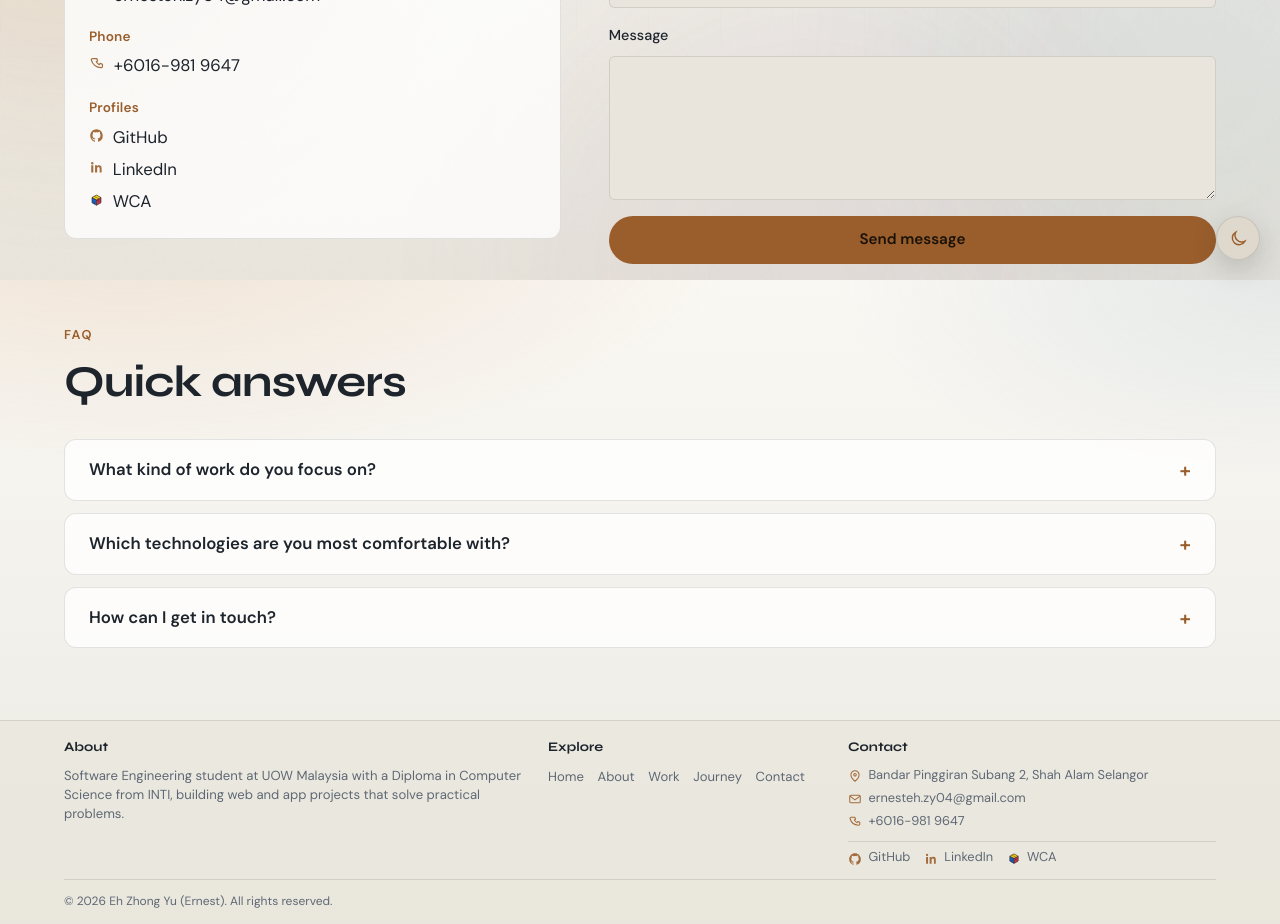
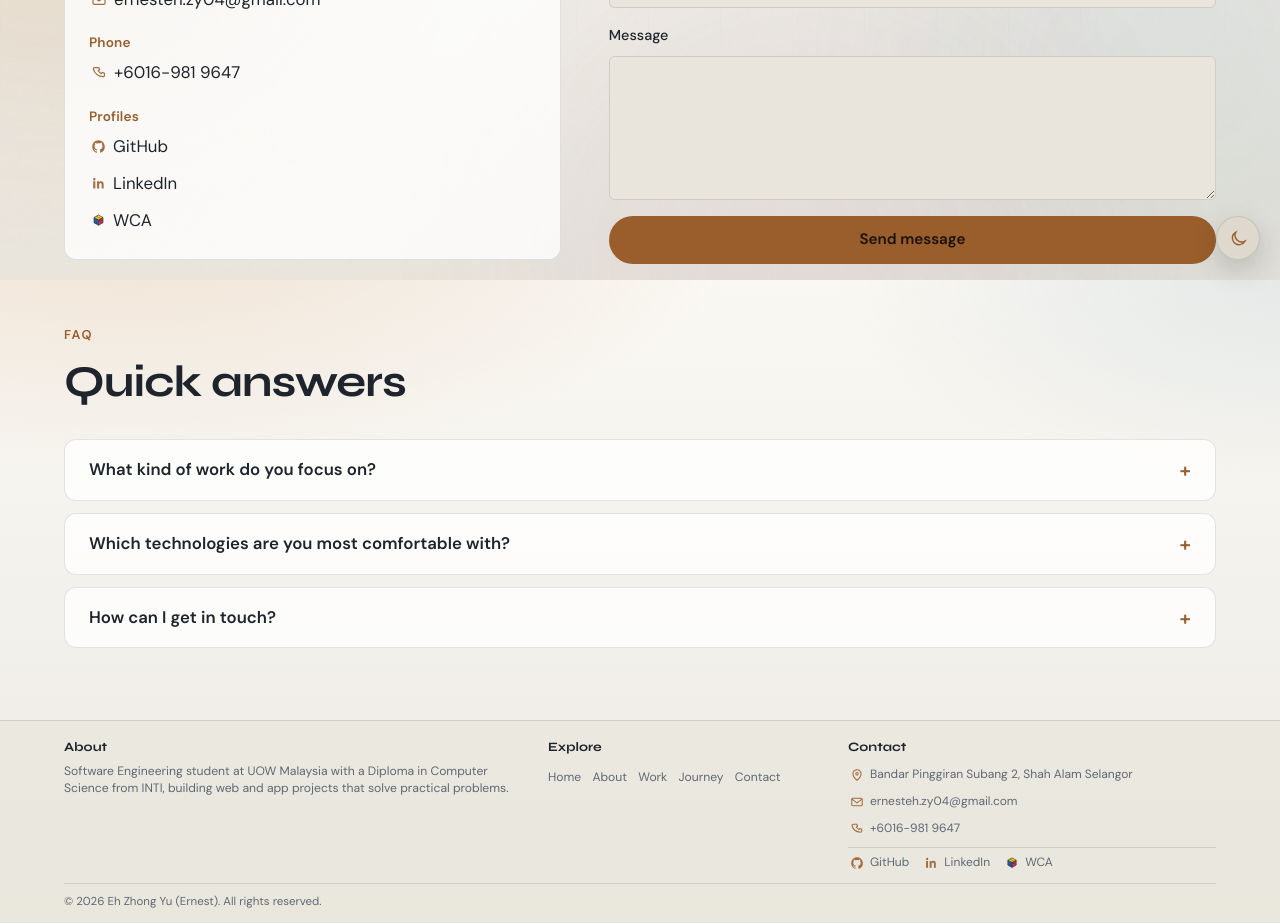
Before and after one commit to ErnestEZY/Multipage-Website-Personal-Portfolio, a React (Vite) app: page /contact in a window 1280 px wide. Shown: the part 520-1444 px from the top of the page. Built offline with nearby package versions, Linux system fonts and the light colour scheme.

Commit message:
Adjust footer touch targets for accessibility

```diff
--- a/src/styles/global.css
+++ b/src/styles/global.css
@@ -713,36 +713,41 @@ button {
   margin-top: auto;
   border-top: 1px solid var(--border);
   background: var(--footer-bg);
-  padding-block: var(--space-4) var(--space-3);
+  padding-block: 1rem 0.75rem;
 }
 
 .footer-grid {
   display: grid;
-  gap: var(--space-4);
+  gap: 0.9rem;
 }
 
 .footer-title {
   font-family: var(--font-display);
-  font-size: 0.82rem;
-  margin-bottom: 0.4rem;
+  font-size: 0.8rem;
+  margin-bottom: 0.28rem;
   color: var(--text);
 }
 
 .footer-text {
   color: var(--text-muted);
-  font-size: 0.82rem;
-  line-height: 1.45;
+  font-size: 0.76rem;
+  line-height: 1.4;
 }
 
 .footer-links {
   display: flex;
   flex-wrap: wrap;
-  gap: 0.2rem 0.85rem;
+  gap: 0.18rem 0.7rem;
 }
 
 .footer-links a {
-  color: var(--text-muted);
-  font-size: 0.82rem;
+  display: inline-flex;
+  align-items: center;
+  min-height: 1.5rem;
+  min-width: 1.5rem;
+  padding-block: 0.22rem;
+  color: var(--text-muted);
+  font-size: 0.76rem;
   transition: color var(--transition);
 }
 
@@ -754,12 +759,18 @@ button {
 .footer-meta {
   display: flex;
   flex-direction: column;
-  gap: 0.28rem;
-  color: var(--text-muted);
-  font-size: 0.8rem;
+  gap: 0.18rem;
+  color: var(--text-muted);
+  font-size: 0.75rem;
 }
 
 .footer-meta a {
+  display: flex;
+  align-items: center;
+  width: fit-content;
+  min-height: 1.5rem;
+  min-width: 1.5rem;
+  padding: 0.22rem 0.12rem;
   color: var(--text-muted);
   transition: color var(--transition);
 }
@@ -770,19 +781,32 @@ button {
 }
 
 .footer-meta .meta-row {
-  gap: 0.4rem;
+  display: inline-flex;
+  align-items: center;
+  gap: 0.38rem;
+  min-height: 1.5rem;
+  min-width: 1.5rem;
+  padding: 0.22rem 0.12rem;
 }
 
 .meta-row {
   display: inline-flex;
-  align-items: flex-start;
-  gap: 0.55rem;
-  line-height: 1.45;
+  align-items: center;
+  gap: 0.45rem;
+  min-height: 1.5rem;
+  min-width: 1.5rem;
+  padding: 0.22rem 0.12rem;
+  line-height: 1.3;
+}
+
+.site-footer a {
+  min-height: 1.5rem;
+  min-width: 1.5rem;
 }
 
 .meta-row > svg {
   flex-shrink: 0;
-  margin-top: 0.2rem;
+  margin-top: 0;
   color: var(--accent);
   opacity: 0.9;
 }
@@ -792,24 +816,24 @@ button {
   display: flex;
   flex-direction: column;
   gap: var(--space-2);
-  margin-top: 0.35rem;
+  margin-top: 0.2rem;
 }
 
 .footer-socials {
   display: flex;
   flex-wrap: wrap;
-  gap: 0.35rem 0.85rem;
-  margin-top: 0.4rem;
-  padding-top: 0.4rem;
+  gap: 0.18rem 0.7rem;
+  margin-top: 0.2rem;
+  padding-top: 0.2rem;
   border-top: 1px solid var(--border);
 }
 
 .footer-bottom {
-  margin-top: var(--space-3);
-  padding-top: var(--space-3);
+  margin-top: var(--space-2);
+  padding-top: var(--space-2);
   border-top: 1px solid var(--border);
   color: var(--text-muted);
-  font-size: 0.75rem;
+  font-size: 0.72rem;
 }
 
 @media (min-width: 700px) {
```
